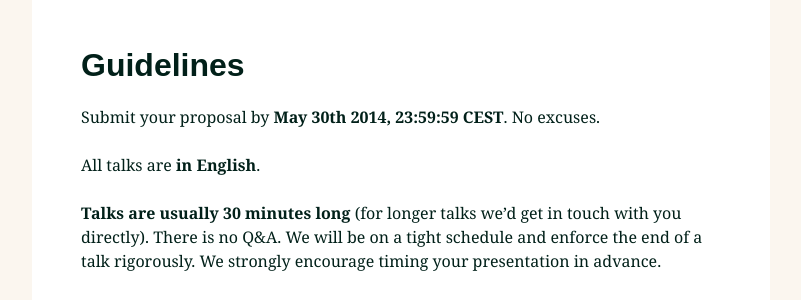
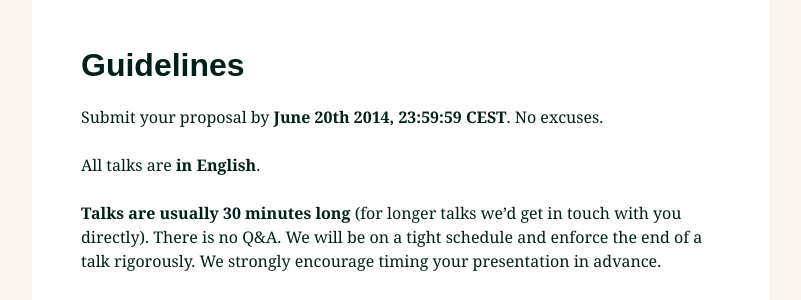
Before and after one commit to jsconf/2014.jsconf.eu, a Jekyll site: the page built from call-for-speakers/index.md, in a window 1280 px wide and 900 px high, scrolled down 5521 px. Shown: the part 154-454 px from the top of the window, without its empty margins (239-1040 px from the left). Built offline with Jekyll 4.4.1, drawn with Linux system fonts in a browser that asks for light colours; nearby versions of some CDN libraries; comment, search, counter and statistics services are not loaded; some of the changed text lies outside the part shown.

Commit message:
Extend call for speakers deadline

```diff
--- a/call-for-speakers/index.md
+++ b/call-for-speakers/index.md
@@ -9,7 +9,7 @@
 
 > “JSConf EU — This is your conference.”
 
-We are inviting the JavaScript community to submit talks for the upcoming JSConf EU (September 13th-14th, Berlin). This Call for Presentation **closes on May 30th**.
+We are inviting the JavaScript community to submit talks for the upcoming JSConf EU (September 13th-14th, Berlin). This Call for Presentation **closes on June 20th**.
 
 This is what we call a “Hybrid CFP”: If you think you have something great to talk about, tell us all about it and we consider your entry. If you know someone who has something great to talk about, nominate them. And if you are interested in hearing about a particular topic, nominate the topic, and we can try and find a match.
 
@@ -139,7 +139,7 @@
 
 ## Guidelines
 
-Submit your proposal by **May 30th 2014, 23:59:59 CEST**. No excuses.
+Submit your proposal by **June 20th 2014, 23:59:59 CEST**. No excuses.
 
 All talks are **in English**.
 
```
